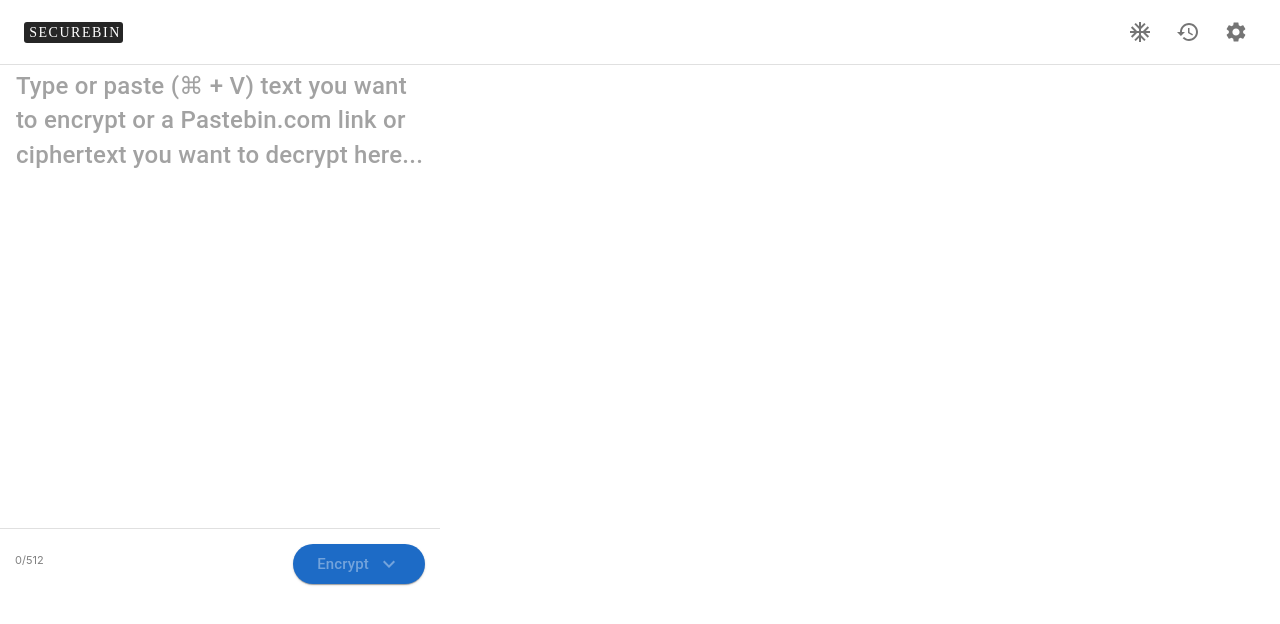
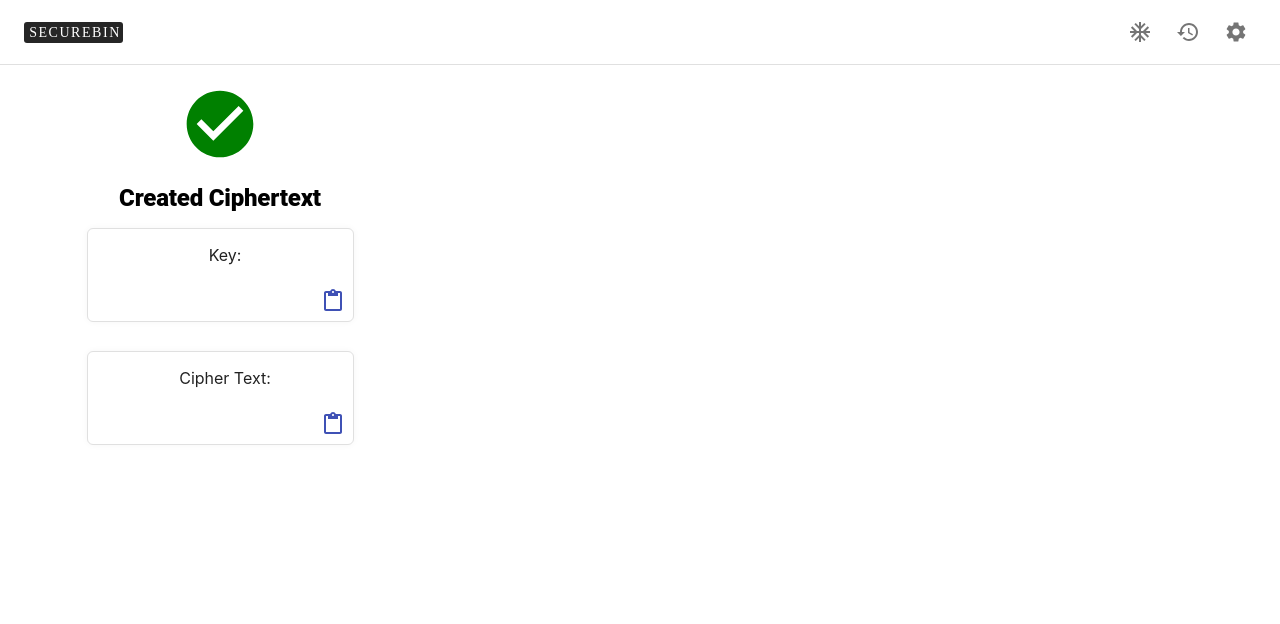
Before and after one commit to secbin/extension, a React (Create React App) app: page /result in a window 1280 px wide. Shown: the top 624 px of the page. Built offline with nearby package versions, Linux system fonts and the light colour scheme.

Commit message:
results page

```diff
--- a/src/App.tsx
+++ b/src/App.tsx
@@ -20,7 +20,7 @@ import logoimg from '../assets/img/securebinlogo.svg'
 import logoimg_dark from '../assets/img/securebinlogo_dark.svg'
 
 import {green, purple } from '@mui/material/colors';
-import Process from './routes/Process';
+import Result from './routes/Result';
 function reducer(state: any, action: any) {
     switch(action.type) {
         case "add":
@@ -142,7 +142,7 @@ export const App = () => {
                         {/*<IconButton edge="start" color="inherit" aria-label="menu" sx={{ mr: 2 }} onClick={() => { goBack()}}>*/}
                         {/*    <ChevronLeft />*/}
                         {/*</IconButton>*/}
-                        <IconButton className={classes.hoverStyle} aria-label="menu" sx={{ mr: 1 }} disableRipple onClick={() => { push('/processing')}}>
+                        <IconButton className={classes.hoverStyle} aria-label="menu" sx={{ mr: 1 }} disableRipple onClick={() => { push('/result')}}>
                             <AcUnitIcon />
                         </IconButton>
                         <IconButton className={classes.hoverStyle} aria-label="menu" sx={{ mr: 1 }} disableRipple onClick={() => { push('/history')}}>
@@ -170,8 +170,8 @@ export const App = () => {
                 <Route path="/history">
                     <History/>
                 </Route>
-                <Route path="/processing">
-                    <Process/>
+                <Route path="/result">
+                    <Result/>
                 </Route>
                 <Route path="/">
                     <NewHome/>
--- a/src/routes/DropDownButton.jsx
+++ b/src/routes/DropDownButton.jsx
@@ -29,6 +29,7 @@ import { Typography } from '@mui/material';
 import clsx from 'clsx';
 import { makeStyles, createStyles } from '@mui/styles';
 import { encrypt, decrypt } from "../chrome/utils/crypto";
+import {setResults} from './Result';
 
 
 const useStyles = makeStyles(theme => ({
@@ -152,6 +153,7 @@ export default function CustomizedMenus() {
         console.log(res.data);
         console.log(res.key);
         setPostLink(res.data);
+        // setResults(postLink, res.key)
     }else if (buttonText === "Encrypt Plaintext") {
       let res = await encrypt(text)
       console.log(res.data) //TODO - new window or somthing
--- a/src/routes/Process.tsx
+++ b/src/routes/Result.tsx
@@ -3,6 +3,14 @@ import { Button, Card, Divider, IconButton, InputAdornment, InputBase, Paper, Te
 import CheckCircleIcon from '@mui/icons-material/CheckCircle';
 import ContentPasteIcon from '@mui/icons-material/ContentPaste';
 import { makeStyles, createStyles } from '@mui/styles';
+
+var text = ""
+var key = ""
+
+export function setResults(text: string, key:string){
+    text = text
+    key = key
+}
 
 const useStyles = makeStyles(theme => ({
     icon: {
@@ -37,14 +45,24 @@ const useStyles = makeStyles(theme => ({
 }));
 
 
-export default function Process(props: any) {
+export default function Result() {
     const classes = useStyles();
+    const [history, setHistory] = React.useState([]);
+
     return (
         <div className={classes.center}>
             <CheckCircleIcon className={classes.icon}/>
             <Typography variant={'h2'}>Created Ciphertext</Typography>
             <Card className={classes.copybox}>
-                <InputBase placeholder={"jaslkdj3ouroqejdnfskf"} value={'jaslkdykjhgjy97yhuhkhikuhkjhkjhkjj3ou'} />
+                <p>Key: </p>
+                <InputBase placeholder={key} value={key} />
+                <IconButton>
+                   <ContentPasteIcon color="primary"/>
+                </IconButton>
+            </Card>
+            <Card className={classes.copybox}>
+                <p>Cipher Text: </p>
+                <InputBase placeholder={text} value={text} />
                 <IconButton>
                    <ContentPasteIcon color="primary"/>
                 </IconButton>
--- a/src/routes/Settings.tsx
+++ b/src/routes/Settings.tsx
@@ -57,14 +57,12 @@ function getSettings():any {
   getItem(Storage.ENC_MODE, (data) => {
     setEncMode(data[Storage.ENC_MODE]);
     console.log(ENC_MODE)
-
   })
 
   getItem(Storage.THEME, (data) => {
     setTheme(data[Storage.THEME]);
     console.log("Getting theme", data[Storage.THEME])
     console.log(THEME)
-
   })
 
   getItem(Storage.KEY_LENGTH, (data) => {
```
